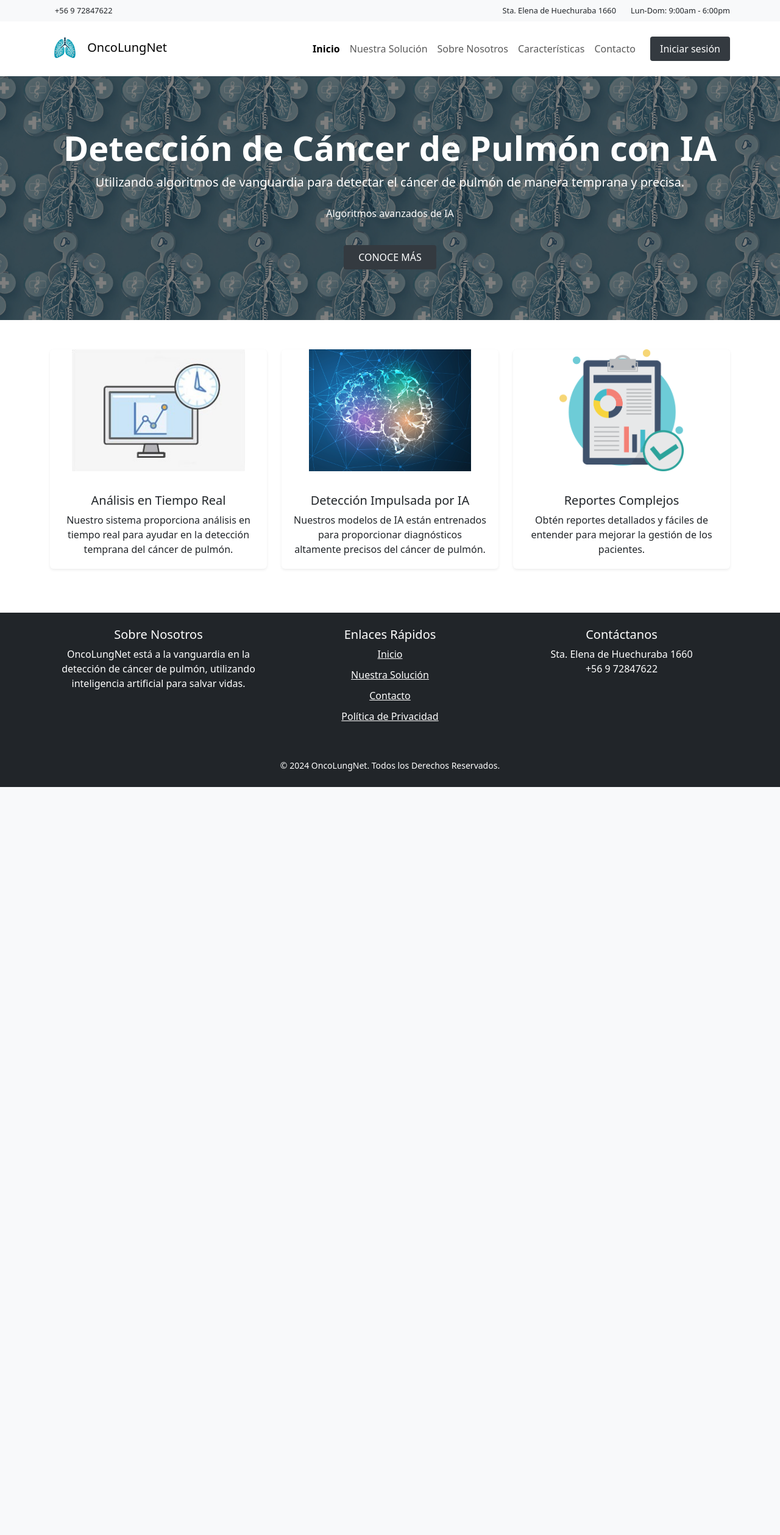
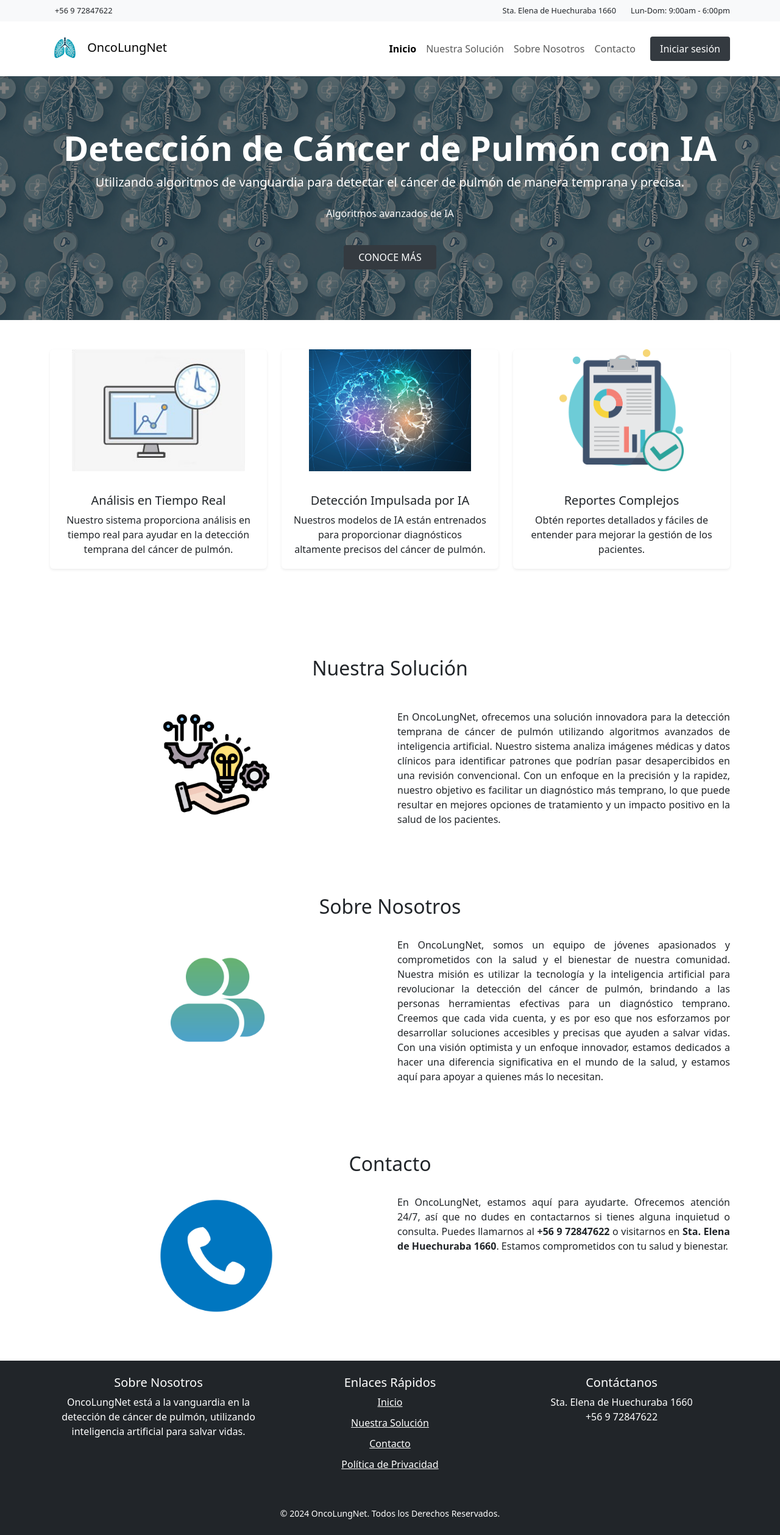
Before and after one commit to EnzoM1/Capstone-DavidMerino-SebastianPalma-EnzoMayo, a Django app: page / in a window 1280 px wide. Shown: the whole page at 61% size. Before the commit the page ends 1291 px from the top, so only its background shows below. Run offline with Django 5.2, Linux system fonts and the light colour scheme; parts of the project's set-up code (start-up, migrations or seed data) failed here and were passed over.

Commit message:
act index def

````diff
--- a/Aplicacion Web/Onculungnet/onco/templates/test_index.html
+++ b/Aplicacion Web/Onculungnet/onco/templates/test_index.html
@@ -12,11 +12,11 @@
     <!-- Header -->
     <header class="container-fluid bg-light py-2">
         <div class="container d-flex flex-column flex-lg-row justify-content-between align-items-center">
-            <div class="d-flex align-items-center" style="font-size: 0.8em;"> <!-- Reducir tamaño del texto en un 20% -->
+            <div class="d-flex align-items-center" style="font-size: 0.8em;">
                 <i class="bi bi-telephone-fill me-2"></i>
                 <span>+56 9 72847622 </span>
             </div>
-            <div class="d-flex align-items-center mt-2 mt-lg-0" style="font-size: 0.8em;"> <!-- Reducir tamaño del texto en un 20% -->
+            <div class="d-flex align-items-center mt-2 mt-lg-0" style="font-size: 0.8em;">
                 <span>Sta. Elena de Huechuraba 1660</span>
                 <span class="ms-4">Lun-Dom: 9:00am - 6:00pm</span>
             </div>
@@ -25,40 +25,35 @@
     <!-- Navbar -->
     <nav class="navbar navbar-expand-lg navbar-light bg-white py-3 shadow-sm">
         <div class="container">
-            <a class="navbar-brand fs-5" href="#"> <!-- Tamaño reducido -->
-                <img src="{% static 'img/pulmon_icon2.png' %}" alt="Icono de Pulmón" style="width: 48px; height: 48px;" class="me-2"> <!-- Icono reducido -->
+            <a class="navbar-brand fs-5" href="#">
+                <img src="{% static 'img/pulmon_icon2.png' %}" alt="Icono de Pulmón" style="width: 48px; height: 48px;" class="me-2">
                 OncoLungNet
             </a>
             <button class="navbar-toggler" type="button" data-bs-toggle="collapse" data-bs-target="#navbarNav" aria-controls="navbarNav" aria-expanded="false" aria-label="Toggle navigation">
                 <span class="navbar-toggler-icon"></span>
             </button>
-            <div class="collapse navbar-collapse justify-content-lg-end" id="navbarNav"> <!-- Justificado a la derecha en pantallas grandes -->
-                <ul class="navbar-nav text-center"> <!-- Centralizado en pantallas pequeñas -->
+            <div class="collapse navbar-collapse justify-content-lg-end" id="navbarNav">
+                <ul class="navbar-nav text-center">
                     <li class="nav-item">
-                        <a class="nav-link active fs-6" href="#">Inicio</a> <!-- Tamaño reducido -->
+                        <a class="nav-link active fs-6" href="#inicio">Inicio</a>
                     </li>
                     <li class="nav-item">
-                        <a class="nav-link fs-6" href="#">Nuestra Solución</a>
+                        <a class="nav-link fs-6" href="#nuestra-solucion">Nuestra Solución</a>
                     </li>
                     <li class="nav-item">
-                        <a class="nav-link fs-6" href="#">Sobre Nosotros</a>
+                        <a class="nav-link fs-6" href="#sobre-nosotros">Sobre Nosotros</a>
                     </li>
                     <li class="nav-item">
-                        <a class="nav-link fs-6" href="#">Características</a>
-                    </li>
-                    <li class="nav-item">
-                        <a class="nav-link fs-6" href="#">Contacto</a>
+                        <a class="nav-link fs-6" href="#contacto">Contacto</a>
                     </li>
                 </ul>
             </div>
-            <!-- Botón de Iniciar sesión centrado en móviles y margen en pantallas grandes -->
-            <a href="{% url 'index' %}" class="btn btn-primary ms-lg-3 mx-auto px-3 py-2 d-flex">Iniciar sesión</a> <!-- mx-auto lo centra en móviles -->
+            <a href="{% url 'index' %}" class="btn btn-primary ms-lg-3 mx-auto px-3 py-2 d-flex">Iniciar sesión</a>
         </div>
     </nav>
 
-
     <!-- Hero Section -->
-    <section class="hero-section d-flex align-items-center justify-content-center">
+    <section id="inicio" class="hero-section d-flex align-items-center justify-content-center">
         <div class="text-center text-white">
             <h1 class="display-4 fw-bold">Detección de Cáncer de Pulmón con IA</h1>
             <p class="lead mb-4">Utilizando algoritmos de vanguardia para detectar el cáncer de pulmón de manera temprana y precisa.</p>
@@ -66,7 +61,7 @@
                 <li class="mb-3"><i class="bi bi-check-circle-fill text-primary"></i> Algoritmos avanzados de IA</li>
                 <li><i class="bi bi-check-circle-fill text-primary"></i></li>
             </ul>
-            <a href="#" class="btn btn-primary mt-4 px-4 py-2">CONOCE MÁS</a>
+            <a href="#nuestra-solucion" class="btn btn-primary mt-4 px-4 py-2">CONOCE MÁS</a>
         </div>
     </section>
 
@@ -74,34 +69,79 @@
     <section class="container py-5">
         <div class="row text-center">
             <div class="col-md-4 mb-4">
-                <div class="card shadow-sm">
+                <div class="card shadow-sm h-100">
                     <img src="{% static 'img/analisis_tiempo_real.jpg' %}" class="card-img-top" alt="Análisis en Tiempo Real">
-                    <div class="card-body">
+                    <div class="card-body d-flex flex-column">
                         <i class="bi bi-heart-pulse fs-1 text-primary"></i>
                         <h5 class="card-title mt-3">Análisis en Tiempo Real</h5>
-                        <p class="card-text">Nuestro sistema proporciona análisis en tiempo real para ayudar en la detección temprana del cáncer de pulmón.</p>
+                        <p class="card-text flex-grow-1">Nuestro sistema proporciona análisis en tiempo real para ayudar en la detección temprana del cáncer de pulmón.</p>
                     </div>
                 </div>
             </div>
             <div class="col-md-4 mb-4">
-                <div class="card shadow-sm">
+                <div class="card shadow-sm h-100">
                     <img src="{% static 'img/detecion_ia.jpg' %}" class="card-img-top" alt="Imagen de Doctores">
-                    <div class="card-body">
+                    <div class="card-body d-flex flex-column">
                         <i class="bi bi-brain fs-1 text-primary"></i>
                         <h5 class="card-title mt-3">Detección Impulsada por IA</h5>
-                        <p class="card-text">Nuestros modelos de IA están entrenados para proporcionar diagnósticos altamente precisos del cáncer de pulmón.</p>
+                        <p class="card-text flex-grow-1">Nuestros modelos de IA están entrenados para proporcionar diagnósticos altamente precisos del cáncer de pulmón.</p>
                     </div>
                 </div>
             </div>
             <div class="col-md-4 mb-4">
-                <div class="card shadow-sm">
+                <div class="card shadow-sm h-100">
                     <img src="{% static 'img/reportes_complejos.jpg' %}" class="card-img-top" alt="Imagen de Farmacia">
-                    <div class="card-body">
+                    <div class="card-body d-flex flex-column">
                         <i class="bi bi-file-earmark-medical fs-1 text-primary"></i>
                         <h5 class="card-title mt-3">Reportes Complejos</h5>
-                        <p class="card-text">Obtén reportes detallados y fáciles de entender para mejorar la gestión de los pacientes.</p>
+                        <p class="card-text flex-grow-1">Obtén reportes detallados y fáciles de entender para mejorar la gestión de los pacientes.</p>
                     </div>
                 </div>
+            </div>
+        </div>
+    </section>
+
+    <!-- Secciones adicionales -->
+    <section id="nuestra-solucion" class="container py-5">
+        <h2 class="text-center my-4 mt-4">Nuestra Solución</h2>
+        <div class="row">
+            <div class="col-md-6">
+                <img src="{% static 'img/solucion.png' %}" alt="Detección de Cáncer de Pulmón" class="img-fluid mb-4 mt-4 card-img-top" style="max-height: 180px;">
+            </div>
+            <div class="col-md-6">
+                <p class="mt-4" style="text-align: justify;">
+                    En OncoLungNet, ofrecemos una solución innovadora para la detección temprana de cáncer de pulmón utilizando algoritmos avanzados de inteligencia artificial. Nuestro sistema analiza imágenes médicas y datos clínicos para identificar patrones que podrían pasar desapercibidos en una revisión convencional. Con un enfoque en la precisión y la rapidez, nuestro objetivo es facilitar un diagnóstico más temprano, lo que puede resultar en mejores opciones de tratamiento y un impacto positivo en la salud de los pacientes.
+                </p>
+            </div>
+        </div>
+    </section>
+
+    <section id="sobre-nosotros" class="container py-5">
+        <h2 class="text-center">Sobre Nosotros</h2>
+        <div class="row">
+            <div class="col-md-6">
+                <img src="{% static 'img/sobrenosotros.png' %}" alt="Detección de Cáncer de Pulmón" class="img-fluid mb-4 mt-4 card-img-top ">
+            </div>
+
+            <div class="col-md-6">
+                <p class="mt-4" style="text-align: justify;">
+                    En OncoLungNet, somos un equipo de jóvenes apasionados y comprometidos con la salud y el bienestar de nuestra comunidad. Nuestra misión es utilizar la tecnología y la inteligencia artificial para revolucionar la detección del cáncer de pulmón, brindando a las personas herramientas efectivas para un diagnóstico temprano. Creemos que cada vida cuenta, y es por eso que nos esforzamos por desarrollar soluciones accesibles y precisas que ayuden a salvar vidas. Con una visión optimista y un enfoque innovador, estamos dedicados a hacer una diferencia significativa en el mundo de la salud, y estamos aquí para apoyar a quienes más lo necesitan.
+                </p>
+            </div>
+        </div>
+    </section>
+
+   <section id="contacto" class="container py-5">
+        <h2 class="text-center">Contacto</h2>
+        <div class="row">
+            <div class="col-md-6">
+                <img src="{% static 'img/contacto.png' %}" alt="Detección de Cáncer de Pulmón" class="img-fluid mb-4 mt-4 card-img-top">
+            </div>
+            <div class=" ```html
+col-md-6">
+                <p class="mt-4" style="text-align: justify;">
+                    En OncoLungNet, estamos aquí para ayudarte. Ofrecemos atención 24/7, así que no dudes en contactarnos si tienes alguna inquietud o consulta. Puedes llamarnos al <strong>+56 9 72847622</strong> o visitarnos en <strong>Sta. Elena de Huechuraba 1660</strong>. Estamos comprometidos con tu salud y bienestar.
+                </p>
             </div>
         </div>
     </section>
@@ -117,9 +157,9 @@
                 <div class="col-md-4 mb-3">
                     <h5>Enlaces Rápidos</h5>
                     <ul class="list-unstyled">
-                        <li><a href="#" class="text-white">Inicio</a></li>
-                        <li><a href="#" class="text-white">Nuestra Solución</a></li>
-                        <li><a href="#" class="text-white">Contacto</a></li>
+                        <li><a href="#inicio" class="text-white">Inicio</a></li>
+                        <li><a href="#nuestra-solucion" class="text-white">Nuestra Solución</a></li>
+                        <li><a href="#contacto" class="text-white">Contacto</a></li>
                         <li><a href="#" class="text-white">Política de Privacidad</a></li>
                     </ul>
                 </div>
@@ -133,7 +173,8 @@
             </div>
         </div>
     </footer>
+    <script src="https://cdn.jsdelivr.net/npm/@popperjs/core@2.11.6/dist/umd/popper.min.js" integrity="sha384-oBqDVmMz4fnFO9gyb8W2PQ9pZc1tEz4B64fH+1X07H7/YzT59NK9jAbM4zHR1tB" crossorigin="anonymous"></script>
+    <script src="https://cdn.jsdelivr.net/npm/bootstrap@5.3.0-alpha1/dist/js/bootstrap.min.js" integrity="sha384-w8R7vDDdzGnW8zUwYaQhpmNN+PrhUKXL+fZ7+hxj92z/4P34wlSVc0g5Q1KrTnI" crossorigin="anonymous"></script>
+</body>
 
-    <script src="https://cdn.jsdelivr.net/npm/bootstrap@5.3.0-alpha1/dist/js/bootstrap.bundle.min.js"></script>
-</body>
 </html>
````
Also changed, not shown: Aplicacion Web/Onculungnet/onco/templates/result.html (+54 -25 lines), Aplicacion Web/Onculungnet/onco/static/img/contacto.png (added), Aplicacion Web/Onculungnet/onco/static/img/sobrenosotros.png (added), Aplicacion Web/Onculungnet/onco/static/img/solucion.png (added).
